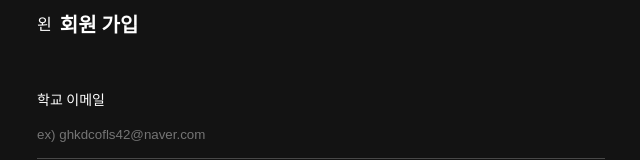
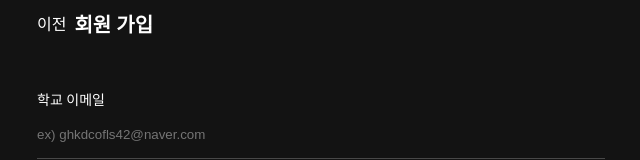
Before and after one commit to Qfeed-Dev/qfeed-client-web, a Next.js app: page /auth/email in a window 1280 px wide. Shown: the top 160 px of the page, without its empty margins (319-959 px from the left). Built offline with nearby package versions, Linux system fonts and the light colour scheme; what next-redux-wrapper would draw is missing.

Commit message:
feat: add navigation top

```diff
--- a/src/components/navigations/navigation-top.tsx
+++ b/src/components/navigations/NavigationTop.tsx
@@ -1,30 +1,24 @@
 "use client";
 import styled from "styled-components";
+import Flex from "../common/Flex";
 import Text from "../common/Text";
 
 export interface NavProps {
     title: string;
-    leftIcon?: React.ReactNode;
     rightIcon?: React.ReactNode;
 }
 
-const NavigationTop = ({ title, leftIcon, rightIcon }: NavProps) => {
+const NavigationTop = ({ title, rightIcon }: NavProps) => {
     return (
-        <NavWrapper>
-            {leftIcon}
+        <NavWrapper justify="space-between">
             <Text typo="Headline1b">{title}</Text>
             {rightIcon}
         </NavWrapper>
     );
 };
 
-const NavWrapper = styled.div`
-    width: 100%;
+const NavWrapper = styled(Flex)`
     padding: 0.62rem 0;
-
-    display: flex;
-    align-items: center;
-    gap: 0.5rem;
 `;
 
 export default NavigationTop;
--- /dev/null
+++ b/src/components/navigations/NavigationTopBack.tsx
@@ -0,0 +1,28 @@
+"use client";
+import styled from "styled-components";
+import Flex from "../common/Flex";
+import Text from "../common/Text";
+
+export interface NavProps {
+    title?: string;
+    leftIcon?: React.ReactNode;
+    rightIcon?: React.ReactNode;
+}
+
+const NavigationTopBack = ({ title, leftIcon, rightIcon }: NavProps) => {
+    return (
+        <NavWrapper justify="space-between">
+            <Flex width="auto" gap={8}>
+                <div>이전</div>
+                {title && <Text typo="Headline1b">{title}</Text>}
+            </Flex>
+            {rightIcon}
+        </NavWrapper>
+    );
+};
+
+const NavWrapper = styled(Flex)`
+    padding: 0.62rem 0;
+`;
+
+export default NavigationTopBack;
--- a/src/pages-edit/sign-up/complete.tsx
+++ b/src/pages-edit/sign-up/complete.tsx
@@ -1,7 +1,7 @@
 "use client";
 import { useRouter } from "next/navigation";
 import ButtonFillLarge from "src/components/buttons/button-fill-large";
-import NavigationTop from "src/components/navigations/navigation-top";
+import NavigationTop from "src/components/navigations/NavigationTopBack";
 
 import Text from "src/components/common/Text";
 import Flex from "src/components/common/Flex";
--- a/src/pages-edit/sign-up/default.tsx
+++ b/src/pages-edit/sign-up/default.tsx
@@ -4,7 +4,7 @@ import { useEffect } from "react";
 import ButtonFillLarge from "src/components/buttons/button-fill-large";
 import Flex from "src/components/common/Flex";
 import InputLine from "src/components/inputs/input-line";
-import NavigationTop from "src/components/navigations/navigation-top";
+import NavigationTop from "src/components/navigations/NavigationTopBack";
 import ButtonGenderSelect from "src/components/sign-up/button-gender-select";
 import { birthMsg, emailMsg, nameMsg, phoneMsg } from "src/constants/messages";
 import { useCheckNicknameQuery } from "src/hooks/account/useCheckNicknameQuery";
--- a/src/pages-edit/sign-up/email-certification.tsx
+++ b/src/pages-edit/sign-up/email-certification.tsx
@@ -3,7 +3,7 @@ import { useRouter } from "next/navigation";
 import ButtonFillLarge from "src/components/buttons/button-fill-large";
 import Flex from "src/components/common/Flex";
 import InputLine from "src/components/inputs/input-line";
-import NavigationTop from "src/components/navigations/navigation-top";
+import NavigationTop from "src/components/navigations/NavigationTopBack";
 import { useInput } from "src/hooks/common/useInput";
 
 const EmailCertification = () => {
--- a/src/pages-edit/sign-up/id-card-certification.tsx
+++ b/src/pages-edit/sign-up/id-card-certification.tsx
@@ -1,7 +1,7 @@
 "use client";
 import { useRouter } from "next/navigation";
 import { useRef, useState, useEffect } from "react";
-import NavigationTop from "src/components/navigations/navigation-top";
+import NavigationTop from "src/components/navigations/NavigationTopBack";
 
 import Text from "src/components/common/Text";
 import Flex from "src/components/common/Flex";
--- a/src/pages-edit/sign-up/organization.tsx
+++ b/src/pages-edit/sign-up/organization.tsx
@@ -1,6 +1,6 @@
 "use client";
 import { useRouter } from "next/navigation";
-import NavigationTop from "src/components/navigations/navigation-top";
+import NavigationTop from "src/components/navigations/NavigationTopBack";
 import Flex from "src/components/common/Flex";
 import SelectBox from "src/components/selectbox/selectbox";
 import { ORGANIZATION_OPTIONS } from "src/constants/options";
--- a/src/pages-edit/sign-up/university-certification.tsx
+++ b/src/pages-edit/sign-up/university-certification.tsx
@@ -2,7 +2,7 @@
 import { useRouter } from "next/navigation";
 import ButtonFillLarge from "src/components/buttons/button-fill-large";
 import Flex from "src/components/common/Flex";
-import NavigationTop from "src/components/navigations/navigation-top";
+import NavigationTop from "src/components/navigations/NavigationTopBack";
 
 const UnivCertification = () => {
     const router = useRouter();
```
Also changed, not shown: src/pages-edit/mypage/Mypage.tsx (+15 -5 lines).
